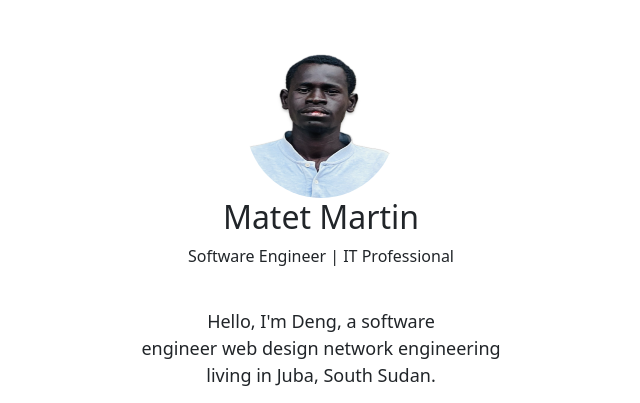
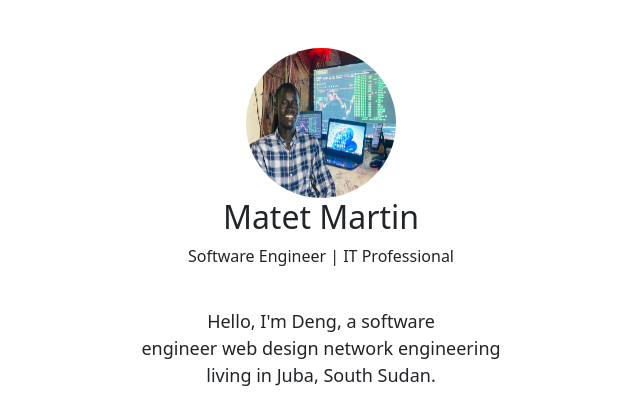
Before and after one commit to dengmatet/dengmatet.github.io, a Python web app: template templates/index.html in a window 1280 px wide. Shown: the top 403 px of the page, without its empty margins (319-959 px from the left). Run offline with Jinja, Linux system fonts and the light colour scheme; the template is opened without the code that fills it, so the values that code supplies are empty.

Commit message:
changed img

```diff
--- a/templates/index.html
+++ b/templates/index.html
@@ -12,7 +12,7 @@
   <body>
     <div class="container">
       <div class="text-center">
-        <img class="img mt-5" src="static/img/deng.png" alt="" />
+        <img class="img mt-5" src="static/img/dengmatet.jpg" alt="" />
         <h2>Matet Martin</h2>
 
         <p>Software Engineer | IT Professional</p>
```
Also changed, not shown: static/img/deng.PNG (deleted), static/img/dengmatet.jpg (added).
